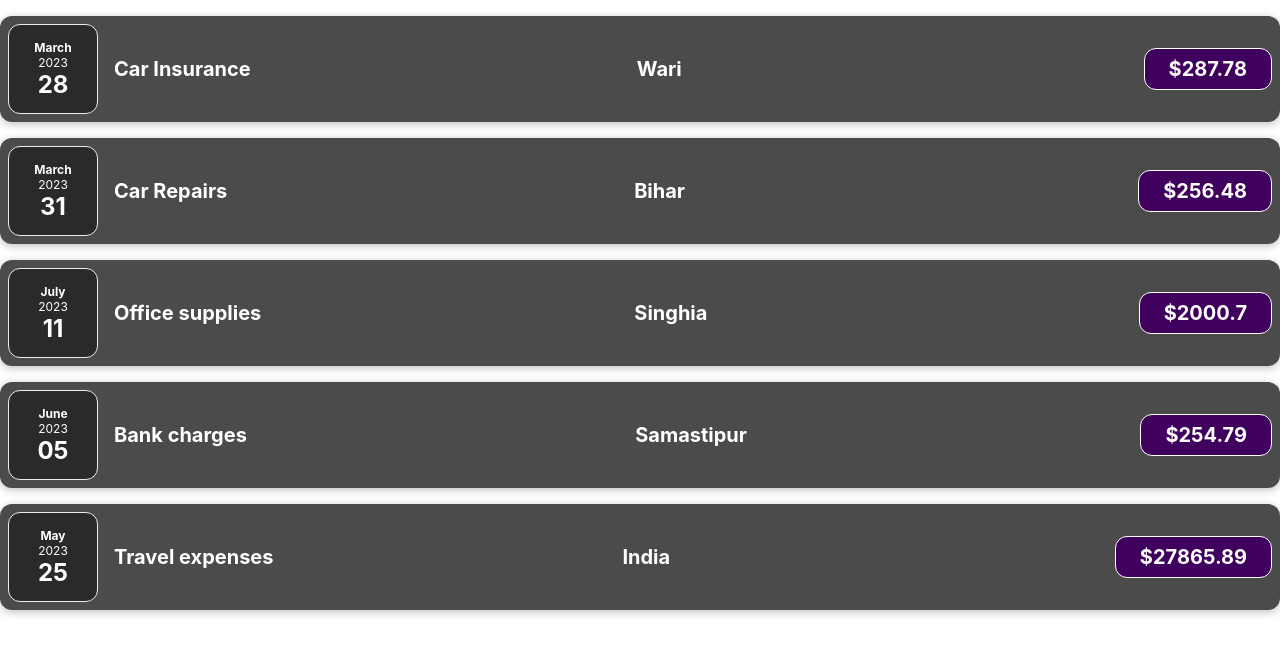
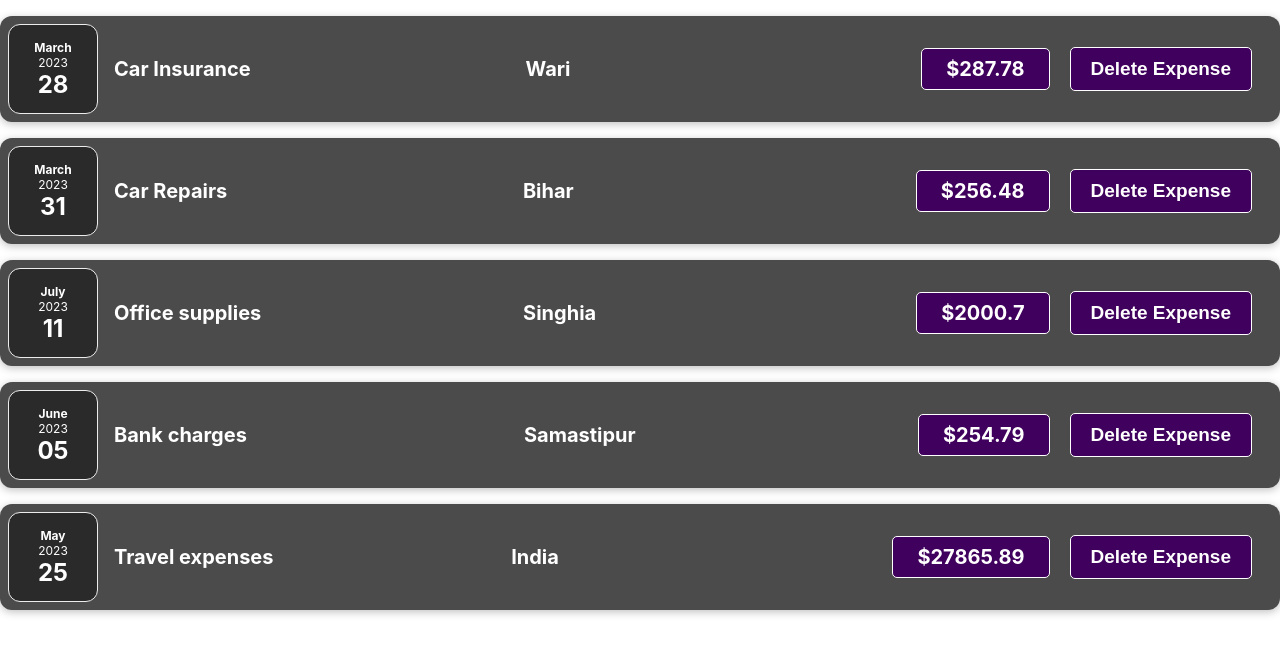
Before and after one commit to bhanu567/first-task, a React (Create React App) app: page / in a window 1280 px wide. Shown: the top 654 px of the page. Built offline with nearby package versions, Linux system fonts and the light colour scheme.

Commit message:
added a Delete click handler functio

```diff
--- a/src/Components/Expenses/ExpenseItem.css
+++ b/src/Components/Expenses/ExpenseItem.css
@@ -26,14 +26,21 @@
   color: white;
 }
 
-.expense-item__price {
+.expense-item__price, button {
   font-size: 1rem;
   font-weight: bold;
   color: white;
   background-color: #40005d;
   border: 1px solid white;
   padding: 0.5rem;
-  border-radius: 12px;
+  border-radius: 5px;
+}
+
+button{
+  font-size: 19px;
+  margin: 20px;
+  padding: 10px 20px;
+  cursor: pointer;
 }
 
 @media (min-width: 580px) {
--- a/src/Components/Expenses/ExpenseTracker.js
+++ b/src/Components/Expenses/ExpenseTracker.js
@@ -5,6 +5,9 @@ import Card from "../UI/Card";
 
 
 const ExpenseTracker = (props) => {
+  const clickHandler = (e) => {
+    e.target.parentElement.remove();
+  }
   return (
     <Card className="expense-item">
       <ExpenseDate Date={props.expensesData.date}></ExpenseDate>
@@ -13,6 +16,7 @@ const ExpenseTracker = (props) => {
         LocationOfExpenditure={props.expensesData.LocationOfExpenditure}
         amount={props.expensesData.amount}
       ></ExpenseDetails>
+      <button onClick={clickHandler}>Delete Expense</button>
     </Card>
   );
 }
```
